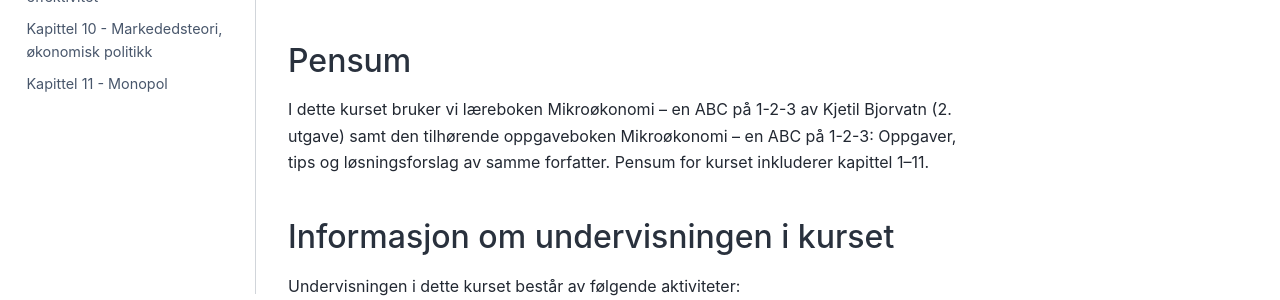
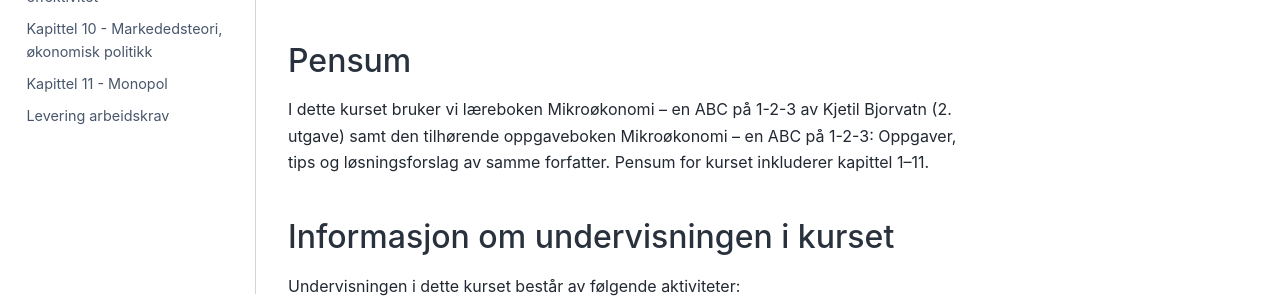
Before and after one commit to uit-sok-1303-v26/uit-sok-1303.v26.github.io, a Jupyter Book: the page built from intro.ipynb, in a window 1280 px wide. Shown: the part 606-906 px from the top of the page. Built offline with Jupyter Book 1.0.4 settings and Sphinx 7.4.7 and the Sphinx Book theme 1.1.4, drawn with Linux system fonts in a browser that asks for light colours; pages that are not in the unit, such as notebooks, are missing from menus.

Commit message:
siste notatblokk

```diff
--- a/_toc.yml
+++ b/_toc.yml
@@ -10,3 +10,4 @@ chapters:
   - file: Markedsteori - Kapittel 9.ipynb
   - file: Markedsteori - Kapittel 10.ipynb
   - file: Monopol - Kapittel 11.ipynb
+  - file: Levering av arbeidskrav.ipynb
```
Also changed, not shown: Kopiering.png (added), Latex.png (added), Levering av arbeidskrav.ipynb (added), Nettsted.png (added), Quarto.png (added), Render.png (added).
